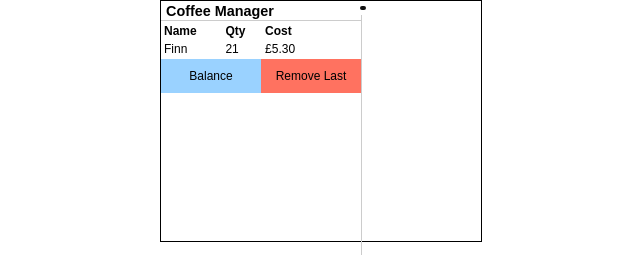
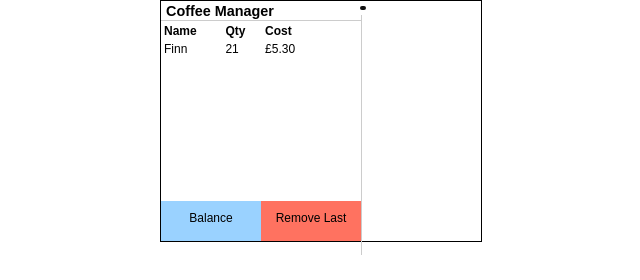
Before and after one commit to fbacall/coffee-manager, a plain HTML site: page client/index.html in a window 1280 px wide. Shown: the whole page, without its empty margins (319-959 px from the left). Drawn offline with nearby package versions, Linux system fonts and the light colour scheme.

Commit message:
Changed some styles

```diff
--- a/client/index.html
+++ b/client/index.html
@@ -115,6 +115,10 @@
             height: 240px;
         }
 
+        #chart {
+            height: 180px;
+        }
+
         #buttons {
             overflow: auto;
         }
@@ -123,6 +127,7 @@
             width: 80px;
             text-align: center;
             padding: 10px 10px;
+            height: 20px;
             float: left;
             cursor: pointer;
         }
```
